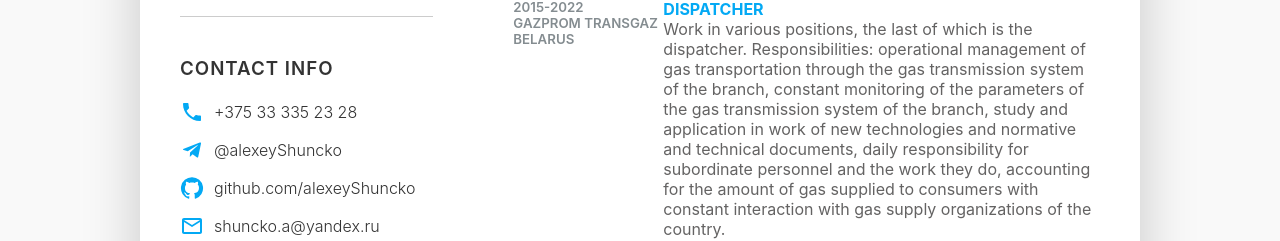
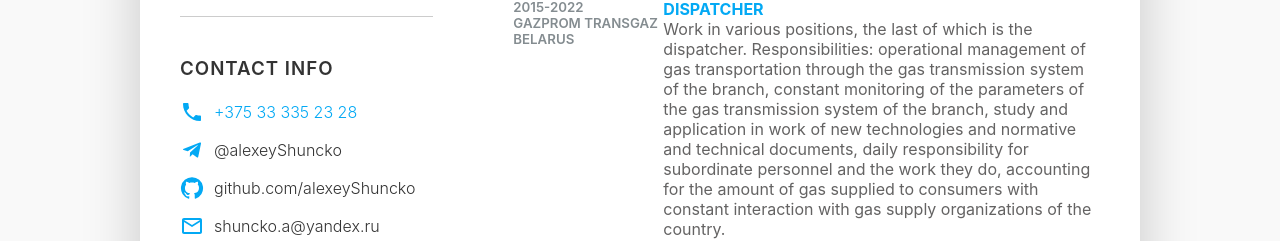
Before and after one commit to alexeyShuncko/resume, a React (Create React App) app: page / in a window 1280 px wide. In both pictures the pointer is over the link "+375 33 335 23 28". Shown: the part 419-660 px from the top of the page. Built offline with nearby package versions, Linux system fonts and the light colour scheme.

Commit message:
hover links

```diff
--- a/src/App.css
+++ b/src/App.css
@@ -123,6 +123,11 @@
    font-weight: 300;
    color: var(--primaryColor);
    transition: 0.5s;
+ }
+
+ .contactInfo ul li:hover .text {
+   color: var(--secondColor);
+   transition: 0.1s;
  }
 
  /* ========== Образование ========== */
```
